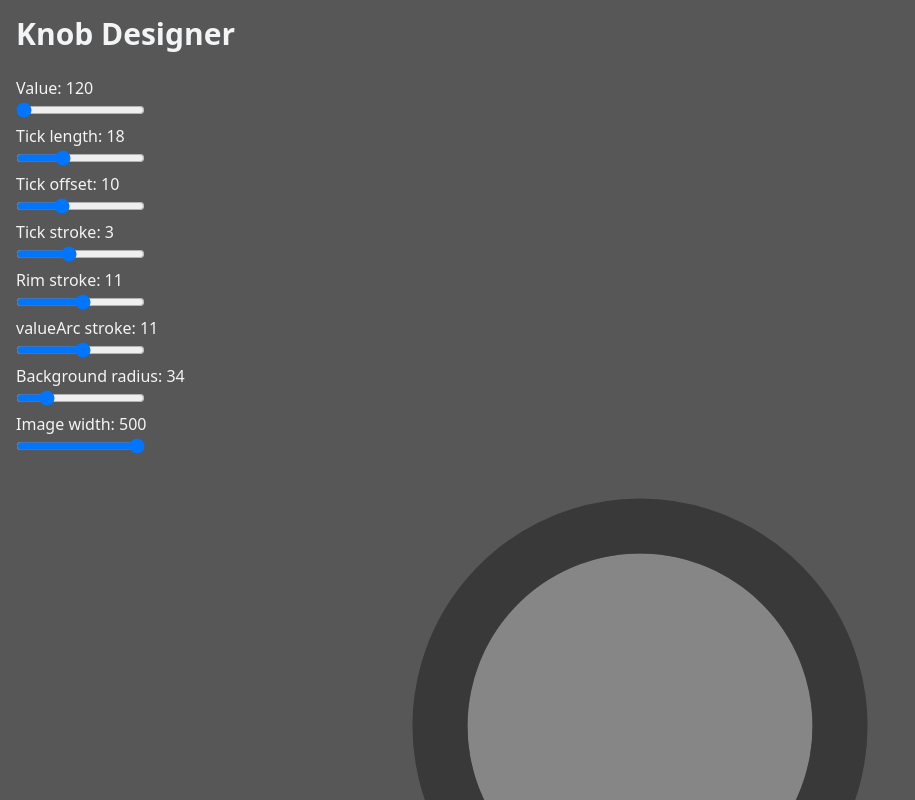
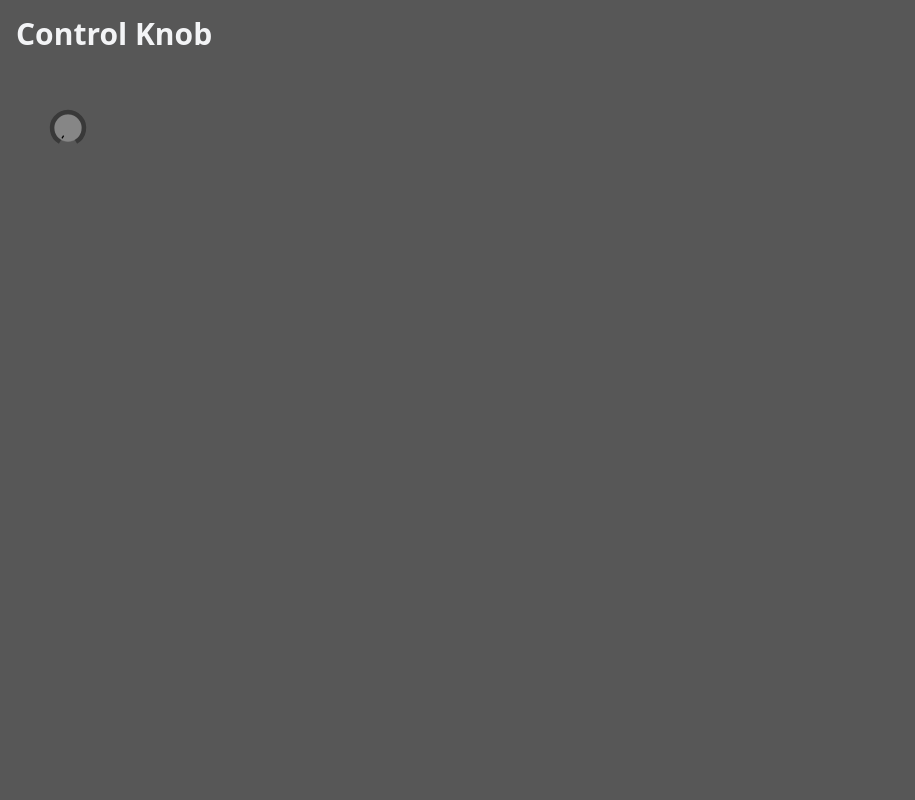
Before and after one commit to slipmatio/control-knob, a Vue app: page / in a window 1280 px wide. Shown: the top 800 px of the page, without its empty margins (0-915 px from the left). Built offline with nearby package versions, Linux system fonts and the light colour scheme.

Commit message:
basic controlling works

```diff
--- a/src/App.vue
+++ b/src/App.vue
@@ -1,11 +1,18 @@
 <script setup lang="ts">
 import Designer from './Designer.vue'
+import ControlKnob from './ControlKnob.vue'
 </script>
 <template>
   <div class="p-4 bg-[#575757] text-gray-100">
-    <h2 class="mb-6 text-3xl font-semibold">Knob Designer</h2>
+    <div>
+      <h2 class="mb-6 text-3xl font-semibold">Control Knob</h2>
 
-    <div>
+      <div class="p-8">
+        <ControlKnob />
+      </div>
+    </div>
+    <div v-if="false">
+      <h2 class="mb-6 text-3xl font-semibold">Knob Designer</h2>
       <Designer />
     </div>
   </div>
--- /dev/null
+++ b/src/ControlKnob.vue
@@ -0,0 +1,209 @@
+<script setup lang="ts">
+import { ref, computed, watch, onBeforeUnmount } from 'vue'
+
+const knob = ref<HTMLElement>(0 as unknown as HTMLElement)
+const RADIUS = 40
+const IMAGE_VIEWBOX = 100
+const HALF_VIEWBOX = IMAGE_VIEWBOX / 2
+const minControlAngle = 120
+const maxControlAngle = 420
+const controlAngle = ref(minControlAngle)
+const tickLength = ref(18)
+const tickOffset = ref(10)
+const lineStroke = ref(3)
+const imageSize = ref(40)
+const rimStroke = ref(11)
+const valueArchStroke = ref(11)
+const bgRadius = ref(34)
+// const stepSize = 1
+
+function degToRad(degrees: number) {
+  return (degrees * Math.PI) / 180
+}
+
+const tickStartX = computed(() => {
+  return HALF_VIEWBOX + Math.cos(degToRad(controlAngle.value)) * (RADIUS - tickLength.value)
+})
+
+const tickStartY = computed(() => {
+  return HALF_VIEWBOX + Math.sin(degToRad(controlAngle.value)) * (RADIUS - tickLength.value)
+})
+
+const tickEndX = computed(() => {
+  return HALF_VIEWBOX + Math.cos(degToRad(controlAngle.value)) * (RADIUS - tickOffset.value)
+})
+
+const tickEndY = computed(() => {
+  return HALF_VIEWBOX + Math.sin(degToRad(controlAngle.value)) * (RADIUS - tickOffset.value)
+})
+
+const rimStartX = HALF_VIEWBOX + -0.5 * RADIUS
+const rimStartY = HALF_VIEWBOX + Math.sin(degToRad(120)) * RADIUS
+const rimEndX = HALF_VIEWBOX + 0.5 * RADIUS
+const rimEndY = HALF_VIEWBOX + Math.sin(degToRad(420)) * RADIUS
+
+const startRad = degToRad(120)
+const currentValueRad = computed(() => degToRad(controlAngle.value))
+const largeArch = computed(() => (Math.abs(startRad - currentValueRad.value) < Math.PI ? 0 : 1))
+const sweep = ref(1)
+// const sweep = computed(() => (currentValueRad.value < startRad ? 0 : 1))
+
+const valueEndX = computed(() => 50 + Math.cos(degToRad(controlAngle.value)) * RADIUS)
+const valueEndY = computed(() => 50 + Math.sin(degToRad(controlAngle.value)) * RADIUS)
+
+const rim = `M ${rimStartX} ${rimStartY} A ${RADIUS} ${RADIUS} 0 1 1 ${rimEndX} ${rimEndY}`
+const valueArch = computed(
+  () =>
+    `M ${rimStartX} ${rimStartY} A ${RADIUS} ${RADIUS} 0 ${largeArch.value} ${sweep.value} ${valueEndX.value} ${valueEndY.value}`
+)
+
+let startY = 0
+let currentY = 0
+let yChange = 0
+let startValue = 0
+let absoluteValue = 120
+const mouseIsDown = ref(false)
+const mouseMoved = ref(false)
+
+function debounceLeading(func: any, timeout = 10) {
+  let timer: any
+  return (...args: any) => {
+    if (!timer) {
+      func.apply(this, args)
+    }
+    clearTimeout(timer)
+    timer = setTimeout(() => {
+      timer = undefined
+    }, timeout)
+  }
+}
+
+function changeToControlAngle(change: number) {
+  const controlRange = maxControlAngle - minControlAngle
+  const controlYrange = 180
+
+  const pixelChange = controlRange / controlYrange
+
+  // 200px => 400
+  // 1px = 300 / 400
+
+  const controlAngleChange = change * pixelChange
+  console.log('controlAngleChange absolute value: ', controlAngleChange)
+
+  absoluteValue = startValue + controlAngleChange
+  if (absoluteValue < 120) {
+    absoluteValue = 120
+  }
+
+  if (absoluteValue > 420) {
+    absoluteValue = 420
+  }
+
+  console.log('controlAngle absolute value: ', absoluteValue)
+  controlAngle.value = absoluteValue
+}
+
+const downListener = (event: MouseEvent) => {
+  mouseIsDown.value = true
+  mouseMoved.value = false
+  startY = event.clientY
+  startValue = controlAngle.value
+  console.log('event: ', event)
+}
+const moveListener = debounceLeading((event: MouseEvent) => {
+  mouseMoved.value = true
+
+  if (mouseIsDown.value) {
+    currentY = event.clientY
+    const curYchange = startY - currentY
+    if (curYchange !== yChange) {
+      yChange = curYchange
+      changeToControlAngle(yChange)
+      console.log('movinn. y change: ', curYchange, yChange)
+    }
+  }
+})
+
+const upListener = () => {
+  mouseIsDown.value = false
+
+  if (mouseMoved.value) {
+    console.log('moved')
+  } else {
+    console.log('not moved')
+  }
+}
+
+watch(
+  () => knob.value,
+  (element) => {
+    if (element) {
+      console.log('knob is mounted', element)
+      element.addEventListener('mousedown', downListener)
+      document.addEventListener('mouseup', upListener)
+      document.addEventListener('mousemove', moveListener)
+    } else {
+      console.log('knob element', element)
+    }
+  }
+)
+
+onBeforeUnmount(() => {
+  console.log('before unmount')
+
+  knob.value.removeEventListener('mousedown', downListener)
+  document.removeEventListener('mouseup', upListener)
+  document.removeEventListener('mousemove', moveListener)
+})
+</script>
+<template>
+  <svg :width="imageSize" :height="imageSize" viewBox="0 0 100 100" ref="knob" class="select-none">
+    <circle
+      :cx="HALF_VIEWBOX"
+      :cy="HALF_VIEWBOX"
+      :r="bgRadius"
+      stroke="#868686"
+      fill="#868686"
+      :stroke-width="1"
+    />
+
+    <path
+      :d="rim"
+      :stroke-width="rimStroke"
+      stroke="currentColor"
+      class=""
+      style="color: #393939"
+      fill="none"
+    ></path>
+
+    <path
+      v-if="controlAngle > 120"
+      :d="valueArch"
+      :stroke-width="valueArchStroke"
+      stroke="currentColor"
+      class=""
+      style="color: #53d769"
+      fill="none"
+    ></path>
+
+    <line
+      :x1="tickStartX"
+      :y1="tickStartY"
+      :x2="tickEndX"
+      :y2="tickEndY"
+      stroke="black"
+      :stroke-width="lineStroke"
+    />
+
+    <text
+      v-if="controlAngle > 120"
+      :x="50"
+      :y="62"
+      text-anchor="middle"
+      fill="currentColor"
+      class="text-gray-50 text-[30px] font-normal font-mono"
+    >
+      {{ Math.ceil(controlAngle / 10) }}
+    </text>
+  </svg>
+</template>
```
Also changed, not shown: 1 other file (tests, documents, lock files or other folders).
